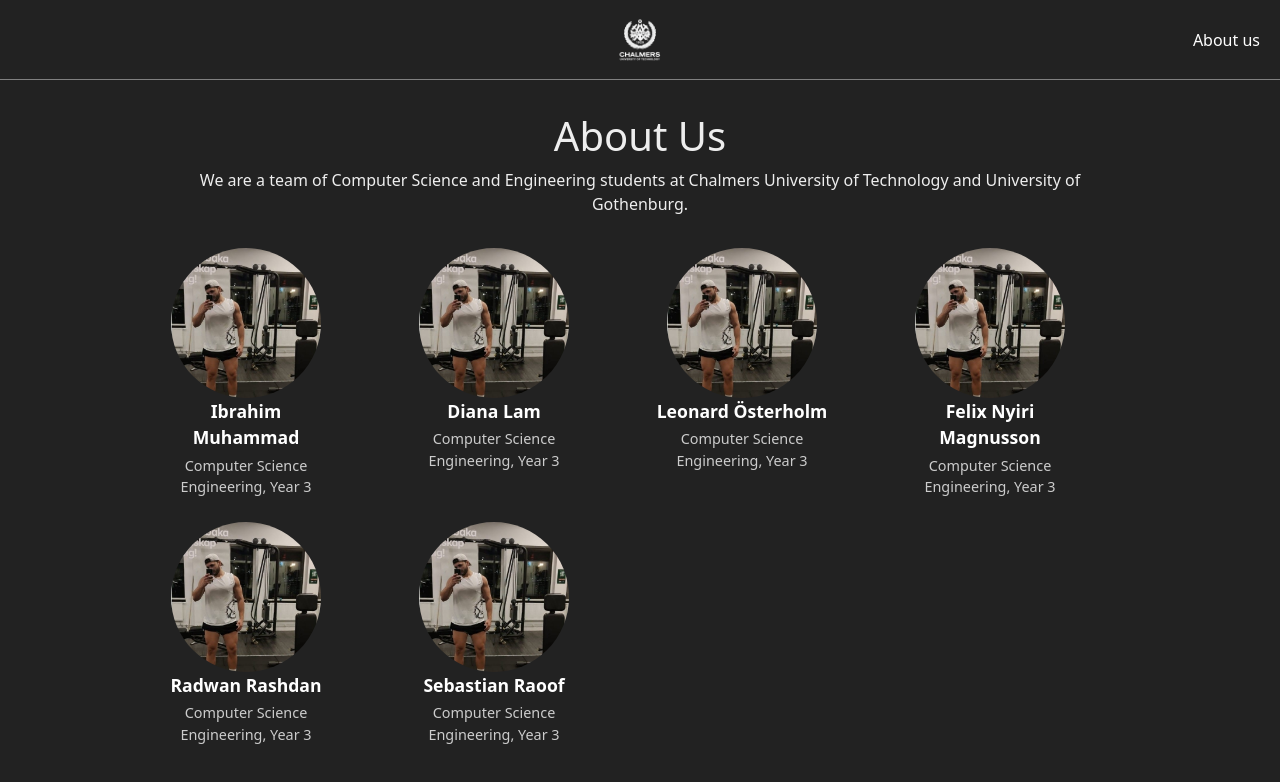
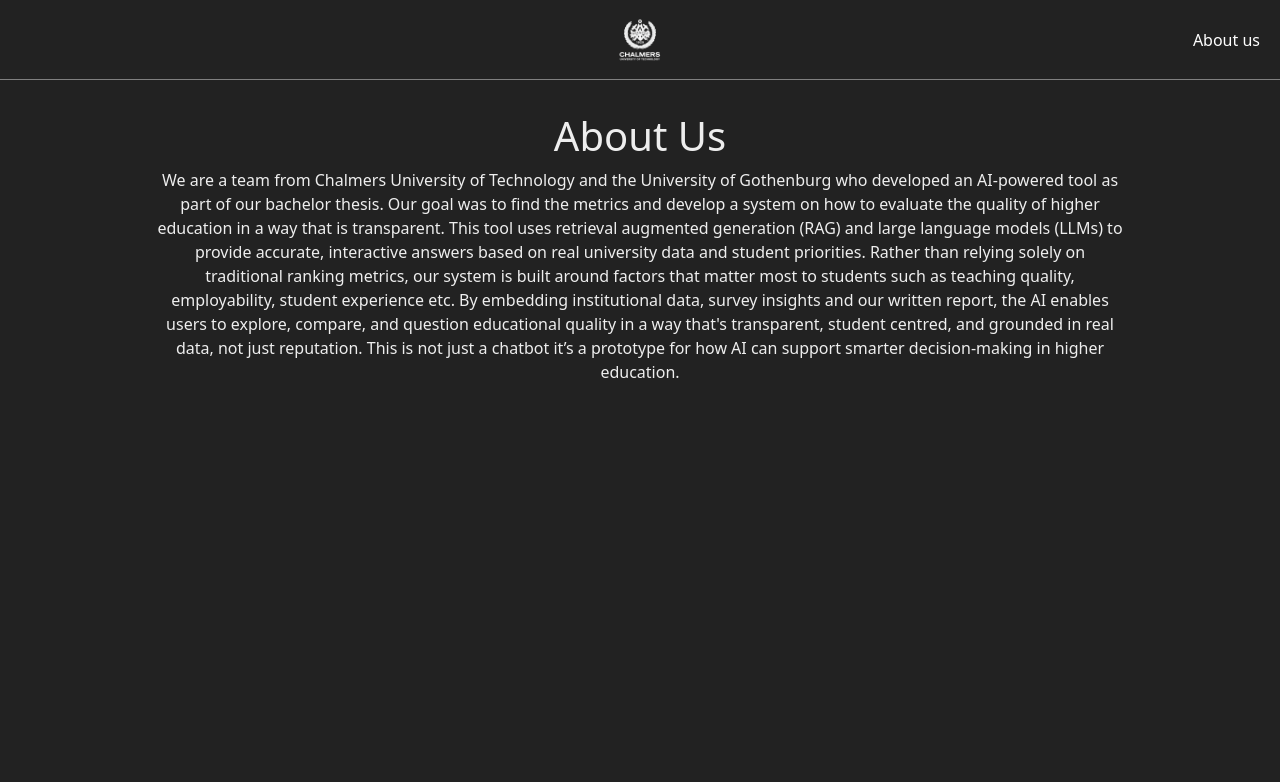
Before and after one commit to Sebbe213/Survey-of-CSE-Education-in-Sweden-and-parts-of-Europe, a React (Vite) app in the folder AI-model/client/: page /about in a window 1280 px wide. Shown: the top 782 px of the page. Built offline with nearby package versions, Linux system fonts and the light colour scheme.

Commit message:
Made some small changes

```diff
--- a/AI-model/client/src/about.tsx
+++ b/AI-model/client/src/about.tsx
@@ -1,29 +1,9 @@
 // src/about.tsx
 import Header from './header';
-import ibrahim from './assets/ibrahim.jpg';
-import diana    from './assets/diana.jpg';
-import leo      from './assets/leo.jpg';
-import felix    from './assets/felix.jpg';
-import radwan   from './assets/radwan.jpg';
-import sebbe    from './assets/sebbe.jpg';
 import './about.css';
 
 
-interface Student {
-  name: string;
-  image: string;
-  desc: string;
-}
-
 export default function About() {
-  const students: Student[] = [
-    { name: 'Ibrahim Muhammad',            image: ibrahim, desc: 'Computer Science Engineering, Year 3' },
-    { name: 'Diana Lam ',                  image: diana,   desc: 'Computer Science Engineering, Year 3' },
-    { name: 'Leonard Österholm',           image: leo,     desc: 'Computer Science Engineering, Year 3' },
-    { name: 'Felix Nyiri Magnusson',       image: felix,   desc: 'Computer Science Engineering, Year 3' },
-    { name: 'Radwan Rashdan',              image: radwan,  desc: 'Computer Science Engineering, Year 3' },
-    { name: 'Sebastian Raoof',             image: sebbe,   desc: 'Computer Science Engineering, Year 3' },
-  ];
 
   return (
     <>
@@ -31,18 +11,11 @@
       <main className="about-page">
         <h1>About Us</h1>
         <p>
-          We are a team of Computer Science and Engineering students at Chalmers University
-          of Technology and University of Gothenburg.
+          We are a team from Chalmers University of Technology and the University of Gothenburg who developed an AI-powered tool as part of our bachelor thesis. Our goal was to find the metrics and develop a system on how to evaluate the quality of higher education in a way that is transparent.
+          This tool uses retrieval augmented generation (RAG) and large language models (LLMs) to provide accurate, interactive answers based on real university data and student priorities. Rather than relying solely on traditional ranking metrics, our system is built around factors that matter most to students such as teaching quality, employability, student experience etc.
+          By embedding institutional data, survey insights and our written report, the AI enables users to explore, compare, and question educational quality in a way that's transparent, student centred, and grounded in real data, not just reputation.
+          This is not just a chatbot it’s a prototype for how AI can support smarter decision-making in higher education.
         </p>
-        <div className="student-grid">
-          {students.map((s) => (
-            <div key={s.name} className="student-card">
-              <img src={s.image} alt={s.name} className="student-img" />
-              <div className="student-name">{s.name}</div>
-              <div className="student-desc">{s.desc}</div>
-            </div>
-          ))}
-        </div>
       </main>
     </>
   );
```
Also changed, not shown: 1 other file (tests, documents, lock files or other folders).
